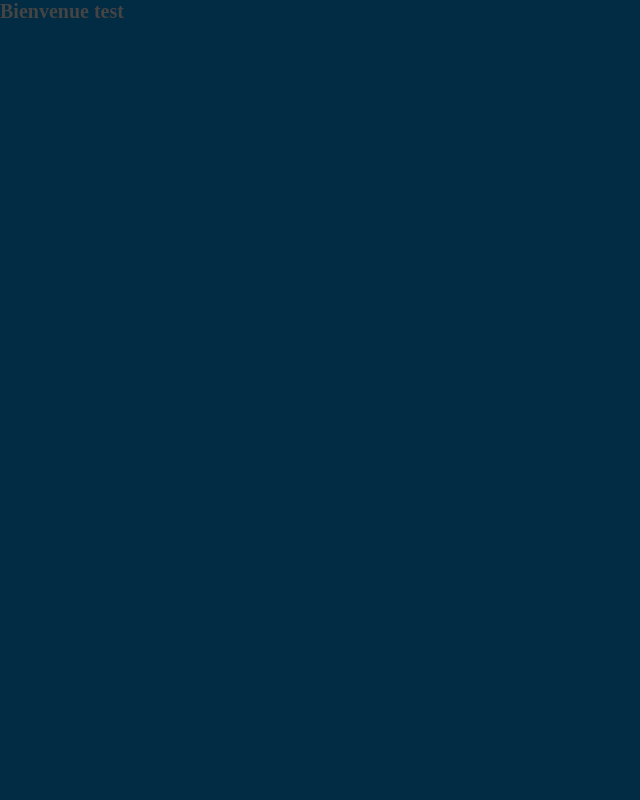
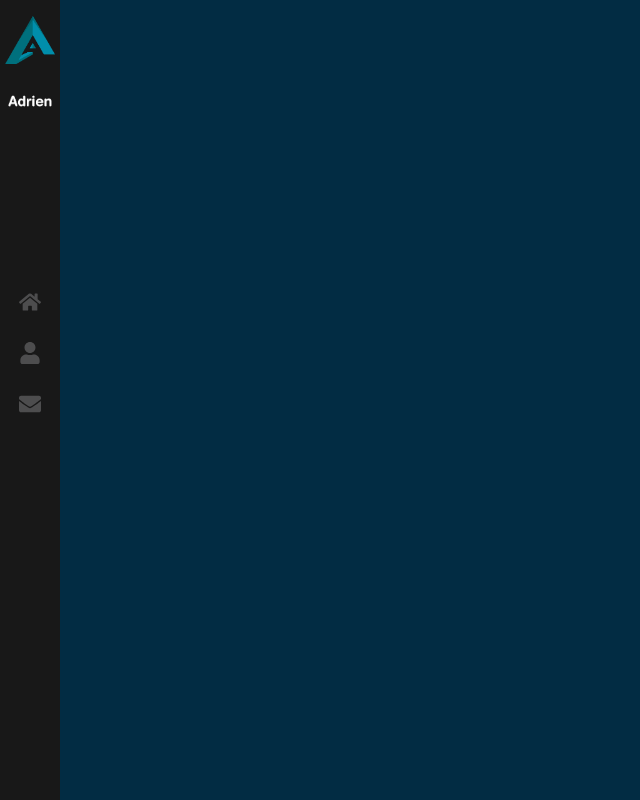
Before and after one commit to adrien-dubois/portfolio-v2, a React (Create React App) app: page / in a window 1280 px wide. Shown: the whole page, without its empty margins (0-640 px from the left). Built offline with nearby package versions, Linux system fonts and the light colour scheme; a web font is replaced by a local one.

Commit message:
[ADD]Start navbar

```diff
--- a/src/App.tsx
+++ b/src/App.tsx
@@ -1,3 +1,5 @@
+import { Route, Routes } from "react-router-dom";
+import Layout from "./components/Layout/Layout";
 import GlobalStyles from "./GlobalStyles";
 
 
@@ -5,7 +7,10 @@ function App() {
   return (
     <>
       <GlobalStyles/>
-      <h1>Bienvenue test</h1>
+
+      <Routes>
+        <Route path="/" element={<Layout/>} />
+      </Routes>
     </>
   );
 }
--- a/src/GlobalStyles.tsx
+++ b/src/GlobalStyles.tsx
@@ -3,10 +3,9 @@ import 'animate.css'
 
 const GlobalStyles = createGlobalStyle`
 
-    @import 'animate.css'
+    :root{
 
-    :root{
-        /*----- FONTS -----*/
+        /*----- FONT -----*/
         --montserrat-font: 'Montserrat', sans-serif;
         --poppins-font: 'Poppins', sans-serif;
         --ubuntu-font: 'Ubuntu', sans-serif;
@@ -35,7 +34,7 @@ const GlobalStyles = createGlobalStyle`
     html {
         overscroll-behavior: contain;
         height: 100%;
-        font-size: 62.5%;
+        font-size: 16px;
         @media (prefers-reduced-motion: no-preference) {
             scroll-behavior: smooth;
         }
@@ -44,7 +43,7 @@ const GlobalStyles = createGlobalStyle`
     body{
         -webkit-font-smoothing: antialiased;
         -moz-osx-font-smoothing: grayscale;
-        font-family: 300 11px/1.4 var(--poppins-font);
+        font-family: var(--poppins-font);
         color: #444;
         background: #022c43;
         overflow: hidden;
--- /dev/null
+++ b/src/components/Layout/Layout.elements.ts
@@ -0,0 +1 @@
+import styled from 'styled-components';
--- /dev/null
+++ b/src/components/Layout/Layout.tsx
@@ -0,0 +1,9 @@
+import Sidebar from '../Sidebar/Sidebar';
+
+
+const Layout = () => {
+  return  <><Sidebar/></>
+
+}
+
+export default Layout
--- /dev/null
+++ b/src/components/Sidebar/Sidebar.elements.tsx
@@ -0,0 +1,95 @@
+import styled from 'styled-components';
+
+export const Div = styled.div`
+    background: #181818;
+    width: 60px;
+    height: 100%;
+    position: absolute;
+    top: 0;
+    z-index: 3;
+    min-height: 500px;
+
+    .logo{
+        display: block;
+        padding: 8px 0;
+
+        img{
+            display: block;
+            margin: 8px auto;
+            width: 50px;
+            height: auto;
+
+            &.sub-logo{
+                width: 60px;
+            }
+        }
+    }
+
+    nav{
+        display: block;
+        text-align: center;
+        position: absolute;
+        height: 210px;
+        top: 50%;
+        margin-top: -120px;
+        width: 100%;
+
+        a{
+            font-size: 22px;
+            display: block;
+            color:  #4d4d4e;
+            line-height: 51px;
+            position: relative;
+            text-decoration: none;
+
+            svg{
+
+                transition: all 0.3s ease-out;
+            }
+
+            &:hover{
+                color: var(--primary-color);
+
+                svg{
+                    opacity: 0;
+                }
+
+                &:after{
+                    opacity: 1;
+                }
+            }
+
+            &:after{
+                content: '';
+                font-size: 8px;
+                letter-spacing: 1.5px;
+                text-transform: uppercase;
+                position: absolute;
+                bottom: 0;
+                display: block;
+                width: 100%;
+                text-align: center;
+                opacity: 0;
+                transition: all 0.3s ease-out;
+            }
+
+            &:first-child{
+                &::after{
+                    content: 'accueil';
+                }
+            }
+
+            &.about-link{
+                &::after{
+                    content: 'à propos';
+                }
+            }
+
+            &.contact-link{
+                &::after{
+                    content: 'contact';
+                }
+            }
+        }
+    }
+`;
--- /dev/null
+++ b/src/components/Sidebar/Sidebar.tsx
@@ -0,0 +1,30 @@
+import { NavLink } from "react-router-dom";
+import { Link } from "react-router-dom"
+import LogoA from '../../assets/img/logoA.png'
+import LogoAdrien from '../../assets/img/logoAdrien.png'
+import { Div } from './Sidebar.elements';
+import { FaEnvelope, FaHome, FaUser } from 'react-icons/fa'
+
+const Sidebar = () => (
+    <Div>
+        <Link className="logo" to='/'>
+            <img src={LogoA} alt='logo' />
+            <img className="sub-logo" src={LogoAdrien} alt='adrien' />
+        </Link>
+        <nav>
+            <NavLink className={(navData) => navData.isActive ? "active" : "" } to="/">
+                <FaHome />
+            </NavLink>
+            <NavLink className={(navData) => navData.isActive ? "active about-link" : "about-link" } to="/about">
+                <FaUser />
+            </NavLink>
+            <NavLink className={(navData) => navData.isActive ? "active contact-link" : "contact-link" } to="/contact">
+                <FaEnvelope />
+            </NavLink>
+        </nav>
+    </Div>
+)
+
+
+
+export default Sidebar
--- a/src/index.tsx
+++ b/src/index.tsx
@@ -1,6 +1,8 @@
 import React from 'react';
 import ReactDOM from 'react-dom/client';
+import { BrowserRouter as Router } from 'react-router-dom';
 import App from './App';
+
 
 const root = ReactDOM.createRoot(
   document.getElementById('root') as HTMLElement
@@ -8,6 +10,8 @@ const root = ReactDOM.createRoot(
 
 root.render(
   <React.StrictMode>
-    <App />
+    <Router>
+      <App />
+    </Router>
   </React.StrictMode>
 );
```
Also changed, not shown: src/assets/img/logoA.png (added), src/assets/img/logoAdrien.png (added).
